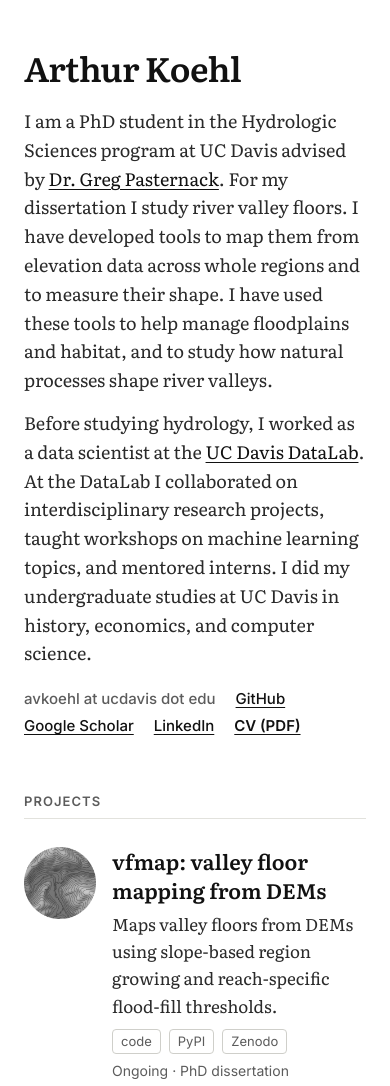
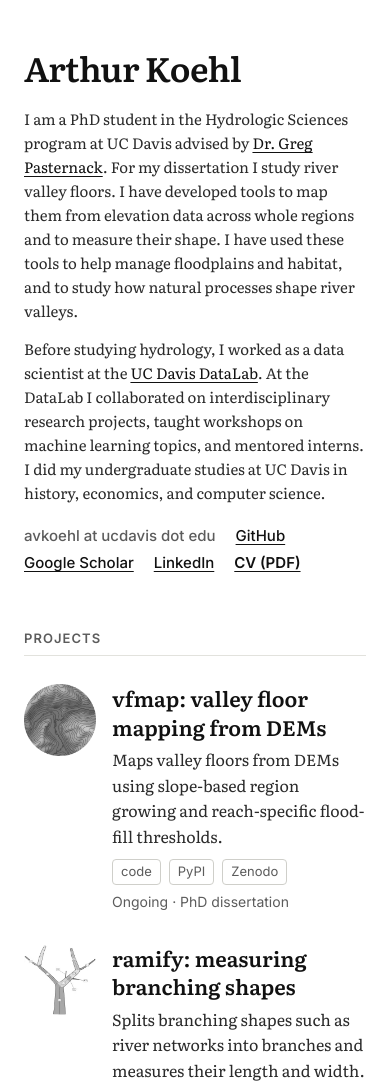
Before and after one commit to avkoehl/personal-website, a plain HTML site: page index.html in a window 390 px wide. Shown: the top 1086 px of the page. Drawn offline with Linux system fonts and the light colour scheme.

Commit message:
reduce font size

```diff
--- a/mystyle.css
+++ b/mystyle.css
@@ -44,7 +44,7 @@ h1 {
   line-height: 1.15;
   letter-spacing: -0.02em;
 }
-.bio { font-size: 19px; }
+.bio { font-size: 16px; }
 .bio p { margin: 0 0 14px; }
 
 .links {
@@ -108,7 +108,8 @@ h3 a:hover { text-decoration: underline; }
 
 .desc {
   margin: 0;
-  height: 3.2em; /* exactly two lines at 17px / 1.6 */
+  font-size: 16px;
+  height: 3.2em; /* exactly two lines at 1.6 line-height */
   overflow: hidden;
   display: -webkit-box;
   -webkit-box-orient: vertical;
@@ -163,7 +164,7 @@ footer a { color: var(--muted); }
 @media (max-width: 600px) {
   body { padding-top: 48px; }
   h1 { font-size: 34px; }
-  .bio { font-size: 18px; }
+  .bio { font-size: 15px; }
 }
 
 @media (max-width: 560px) {
```
